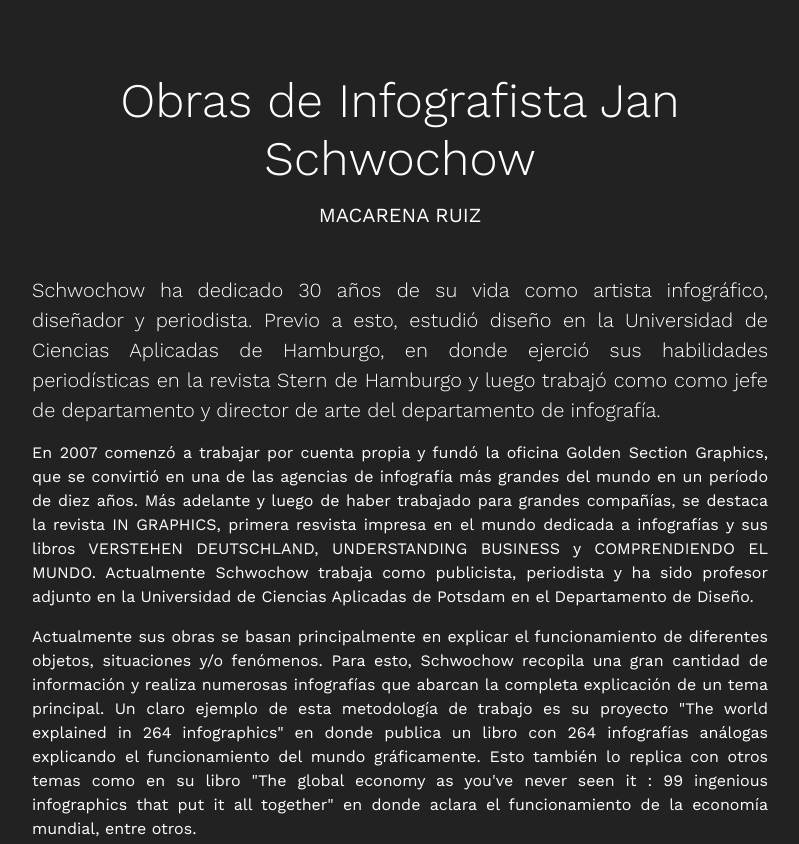
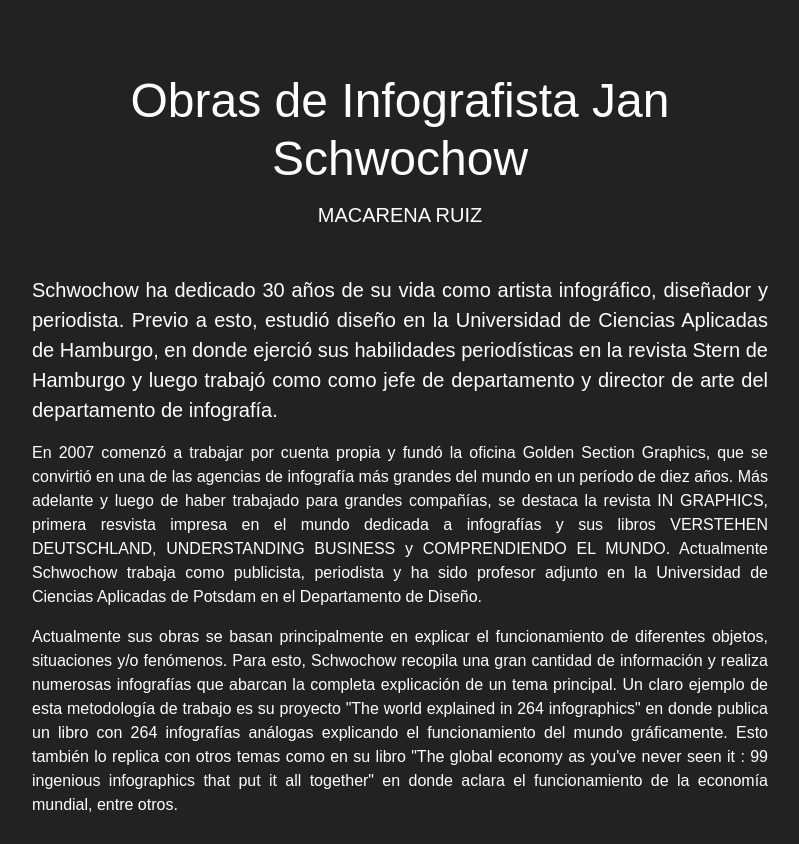
Before and after one commit to macaruiz/id-clase-02, a plain HTML site: page index.html in a window 1280 px wide. Shown: the top 844 px of the page, without its empty margins (240-1039 px from the left). Drawn offline with nearby package versions, Linux system fonts and the light colour scheme.

Commit message:
Update index.html

```diff
--- a/index.html
+++ b/index.html
@@ -6,7 +6,7 @@
         <link href="https://cdn.jsdelivr.net/npm/bootstrap@5.1.3/dist/css/bootstrap.min.css" rel="stylesheet" integrity="sha384-1BmE4kWBq78iYhFldvKuhfTAU6auU8tT94WrHftjDbrCEXSU1oBoqyl2QvZ6jIW3" crossorigin="anonymous" />
         <link rel="preconnect" href="https://fonts.googleapis.com" />
         <link rel="preconnect" href="https://fonts.gstatic.com" crossorigin />
-        <link href="https://fonts.googleapis.com/css2?family=Work+Sans:wght@300;400;600&display=swap" rel="stylesheet" />
+        <link href="https://fonts.googleapis.com/css2?family=Roboto:wght@300&display=swap" rel="stylesheet" />
         <style>
             :root {
                 --bs-font-sans-serif: "Work Sans", sans-serif;
```
